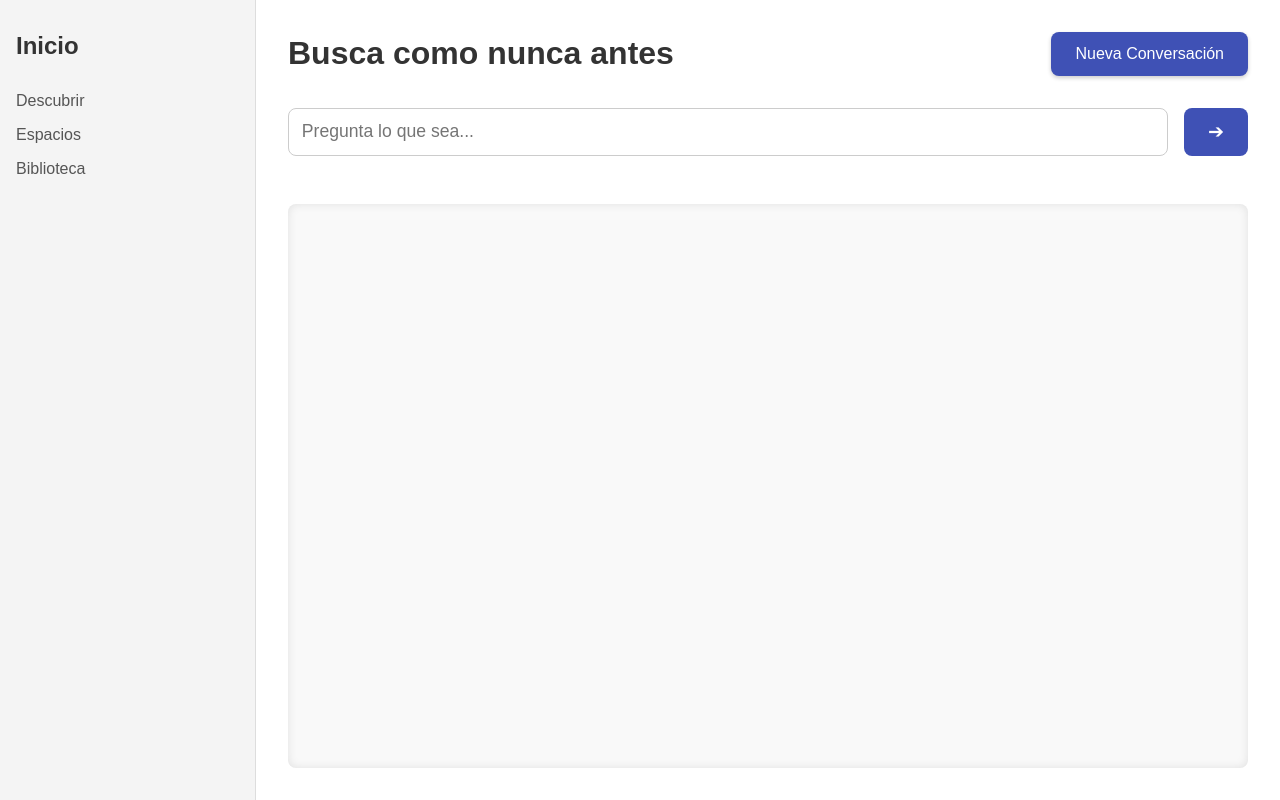
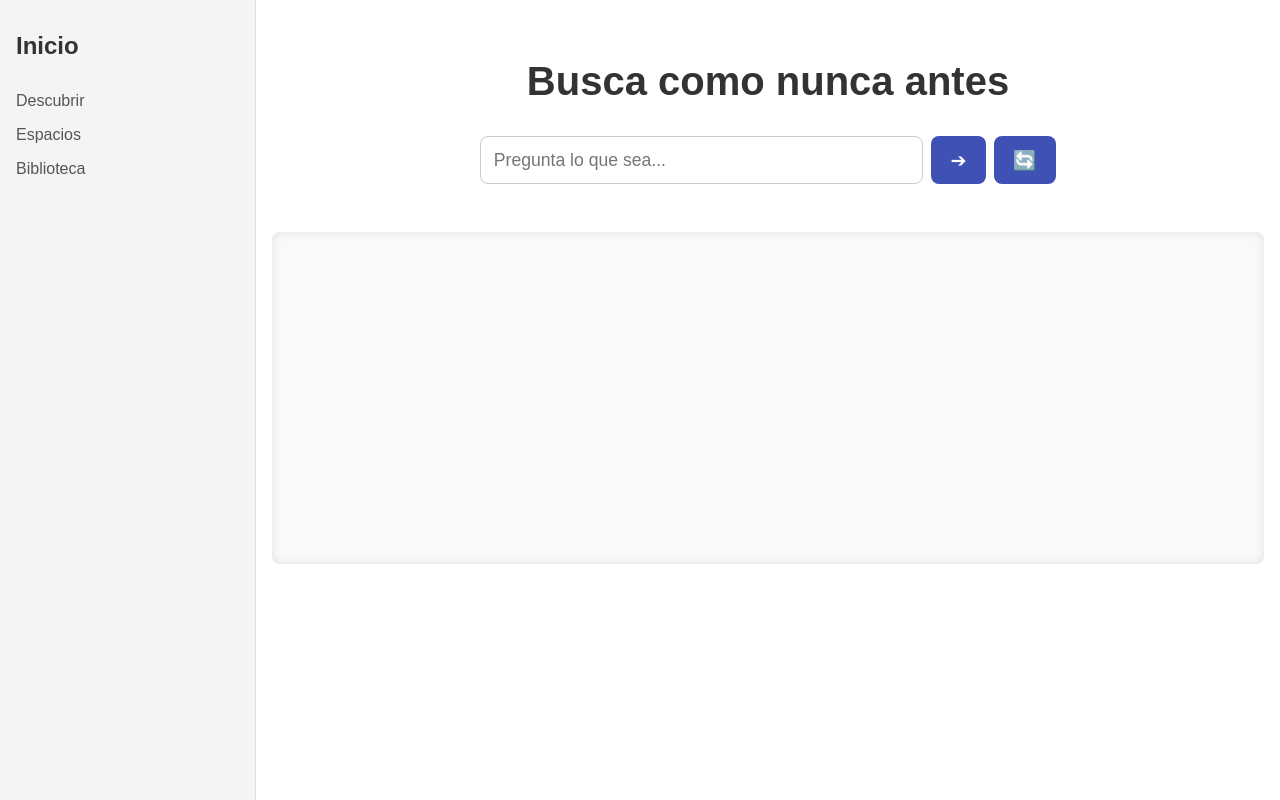
Before and after one commit to enricalicarte/whatsapp-gpt, a plain HTML site: page index.html in a window 1280 px wide. Drawn offline with Linux system fonts and the light colour scheme.

Commit message:
Added reset conversation button with matching design and functionality

```diff
--- a/index.html
+++ b/index.html
@@ -22,13 +22,11 @@
             </nav>
         </aside>
         <main id="main-content">
-            <div id="header">
-                <h1>Busca como nunca antes</h1>
-                <button id="new-conversation-button">Nueva Conversación</button>
-            </div>
+            <h1>Busca como nunca antes</h1>
             <div id="search-box">
                 <input type="text" id="search-input" placeholder="Pregunta lo que sea..." />
                 <button id="search-button">➔</button>
+                <button id="new-conversation-button">🔄</button>
             </div>
             <div id="chat-history">
                 <!-- Historial de chat actual -->
--- a/script.js
+++ b/script.js
@@ -16,23 +16,10 @@ function addMessageToChat(sender, message) {
     currentConversation.push({ sender, message }); // Guardar mensaje en la conversación actual
 }
 
-// Función para guardar la conversación en la biblioteca
-function saveConversation() {
-    if (currentConversation.length === 0) return;
-
-    // Crear un resumen con el primer mensaje del usuario
-    const firstUserMessage = currentConversation.find(msg => msg.sender === "user")?.message || "Sin título";
-    const conversationItem = document.createElement("li");
-    conversationItem.textContent = firstUserMessage;
-    conversationItem.addEventListener("click", () => {
-        alert(`Resumen: ${firstUserMessage}`);
-    });
-
-    conversationList.appendChild(conversationItem);
-
-    // Reiniciar la conversación actual
-    currentConversation = [];
-    chatHistory.innerHTML = ""; // Limpiar el historial visual
+// Función para limpiar el historial del chat
+function clearChatHistory() {
+    chatHistory.innerHTML = ""; // Borra el historial del chat
+    currentConversation = [];  // Reinicia la conversación actual
 }
 
 // Evento del botón de búsqueda
@@ -52,4 +39,4 @@ searchButton.addEventListener("click", () => {
 });
 
 // Evento del botón "Nueva Conversación"
-newConversationButton.addEventListener("click", saveConversation);
+newConversationButton.addEventListener("click", clearChatHistory);
--- a/style.css
+++ b/style.css
@@ -83,45 +83,23 @@ body, html {
     box-sizing: border-box;
     display: flex;
     flex-direction: column;
+    align-items: center;
 }
 
-#header {
-    display: flex;
-    justify-content: space-between;
-    align-items: center;
-    margin-bottom: 2rem;
-}
-
-#header h1 {
-    font-size: 2rem;
+#main-content h1 {
+    font-size: 2.5rem;
     font-weight: bold;
     color: #333;
-    margin: 0;
-}
-
-/* Botón Nueva Conversación */
-#new-conversation-button {
-    padding: 0.8rem 1.5rem;
-    font-size: 1rem;
-    background-color: #3f51b5;
-    color: white;
-    border: none;
-    border-radius: 8px;
-    cursor: pointer;
-    box-shadow: 0 2px 4px rgba(0, 0, 0, 0.2);
-}
-
-#new-conversation-button:hover {
-    background-color: #2c3e9f;
+    margin-bottom: 2rem;
 }
 
 /* Search Box */
 #search-box {
     display: flex;
     align-items: center;
-    gap: 1rem;
+    gap: 0.5rem;
     margin-bottom: 2rem;
-    width: 100%;
+    width: 60%;
 }
 
 #search-input {
@@ -137,8 +115,8 @@ body, html {
     border-color: #3f51b5;
 }
 
-#search-button {
-    padding: 0.8rem 1.5rem;
+#search-button, #new-conversation-button {
+    padding: 0.8rem 1.2rem;
     font-size: 1.2rem;
     background-color: #3f51b5;
     color: white;
@@ -147,14 +125,15 @@ body, html {
     cursor: pointer;
 }
 
-#search-button:hover {
+#search-button:hover, #new-conversation-button:hover {
     background-color: #2c3e9f;
 }
 
 /* Chat History */
 #chat-history {
     margin-top: 1rem;
-    flex-grow: 1;
+    width: 100%;
+    height: 300px;
     overflow-y: auto;
     background-color: #f9f9f9;
     padding: 1rem;
```
